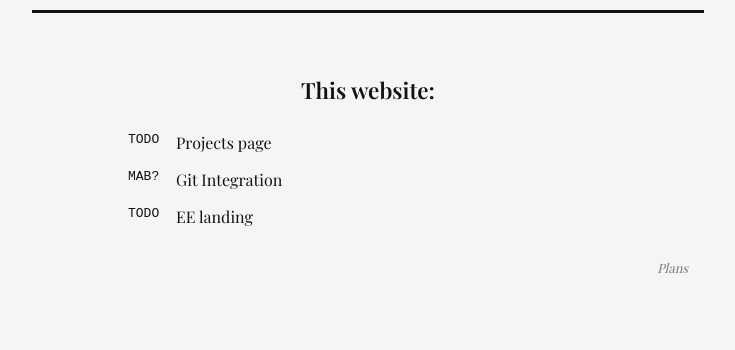
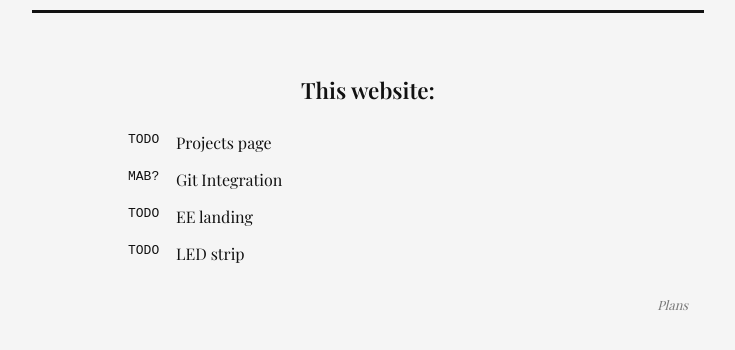
Before and after one commit to sunkengxd/sunkengxd.github.io, a plain HTML site: page plans.html in a window 1280 px wide. Shown: the part 198-548 px from the top of the page, without its empty margins (272-1007 px from the left). Drawn offline with nearby package versions, Linux system fonts and the light colour scheme.

Commit message:
Added new todo

```diff
--- a/plans.html
+++ b/plans.html
@@ -82,6 +82,7 @@
                         <li>Projects page</li>
                         <li class="maybe">Git Integration</li>
                         <li>EE landing</li>
+                        <li>LED strip</li>
                     </ul>
                 </div>
             </div>
```
